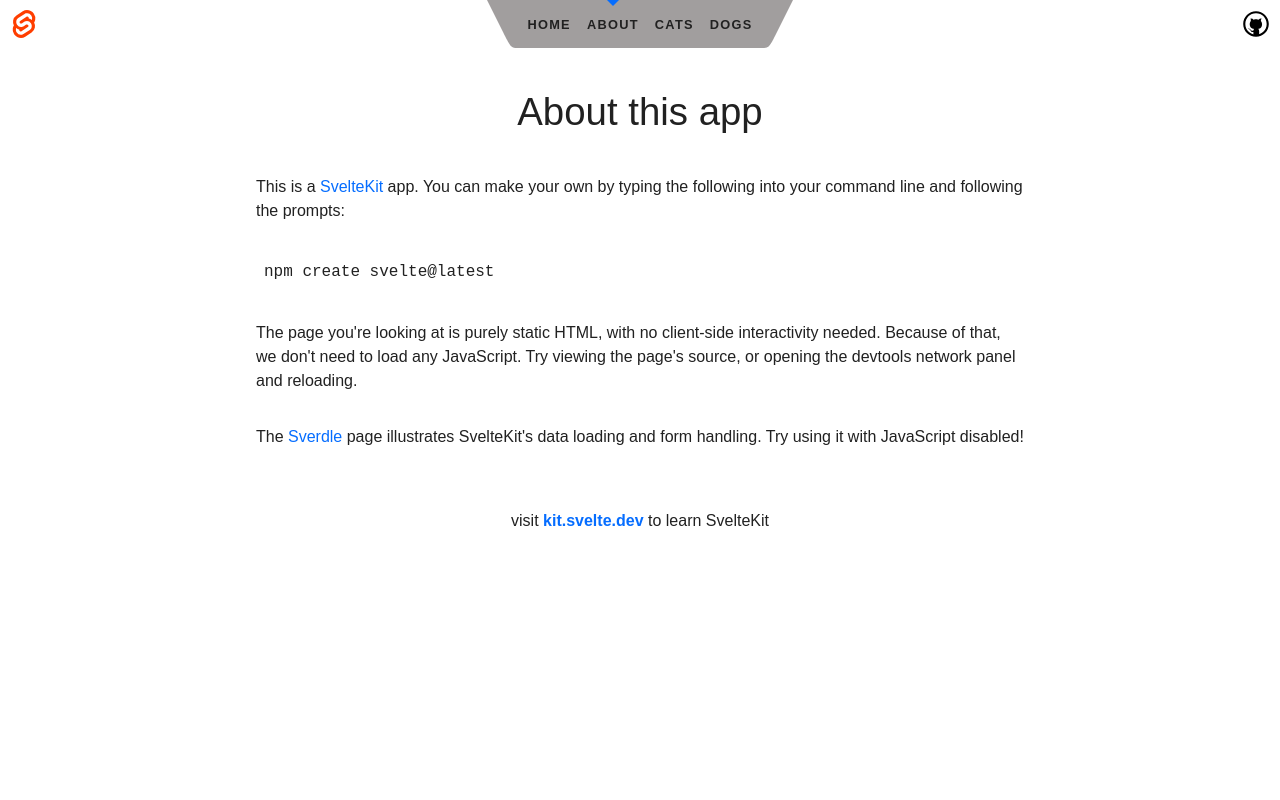
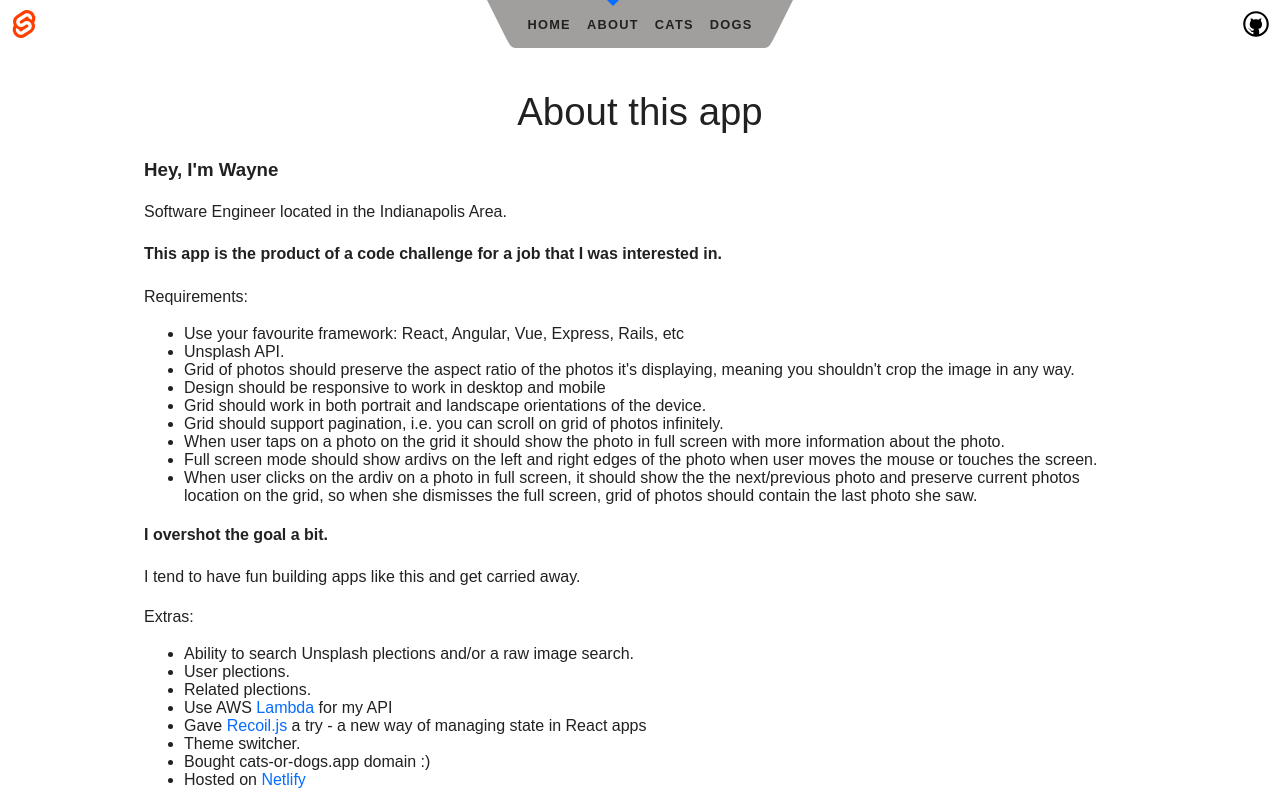
Before and after one commit to suprsidr/unsplash-gallery-svelte, a SvelteKit app: page /about in a window 1280 px wide. Built offline with nearby package versions, Linux system fonts and the light colour scheme.

Commit message:
new content

```diff
--- a/src/routes/about/+page.svelte
+++ b/src/routes/about/+page.svelte
@@ -3,24 +3,74 @@
 	<meta name="description" content="About this app" />
 </svelte:head>
 
-<div class="text-column">
+<div class="text-pumn">
 	<h1>About this app</h1>
 
-	<p>
-		This is a <a href="https://kit.svelte.dev">SvelteKit</a> app. You can make your own by typing the
-		following into your command line and following the prompts:
-	</p>
-
-	<pre>npm create svelte@latest</pre>
-
-	<p>
-		The page you're looking at is purely static HTML, with no client-side interactivity needed.
-		Because of that, we don't need to load any JavaScript. Try viewing the page's source, or opening
-		the devtools network panel and reloading.
-	</p>
-
-	<p>
-		The <a href="/sverdle">Sverdle</a> page illustrates SvelteKit's data loading and form handling. Try
-		using it with JavaScript disabled!
-	</p>
+	<div>
+		<h3>Hey, I'm Wayne</h3>
+		<p>Software Engineer located in the Indianapolis Area.</p>
+	</div>
+	<div>
+		<h4>This app is the product of a code challenge for a job that I was interested in.</h4>
+		<p>Requirements:</p>
+		<ul>
+			<li>Use your favourite framework: React, Angular, Vue, Express, Rails, etc</li>
+			<li>Unsplash API.</li>
+			<li>
+				Grid of photos should preserve the aspect ratio of the photos it's displaying, meaning you
+				shouldn't crop the image in any way.
+			</li>
+			<li>Design should be responsive to work in desktop and mobile</li>
+			<li>Grid should work in both portrait and landscape orientations of the device.</li>
+			<li>Grid should support pagination, i.e. you can scroll on grid of photos infinitely.</li>
+			<li>
+				When user taps on a photo on the grid it should show the photo in full screen with more
+				information about the photo.
+			</li>
+			<li>
+				Full screen mode should show ardivs on the left and right edges of the photo when user moves
+				the mouse or touches the screen.
+			</li>
+			<li>
+				When user clicks on the ardiv on a photo in full screen, it should show the the
+				next/previous photo and preserve current photos location on the grid, so when she dismisses
+				the full screen, grid of photos should contain the last photo she saw.
+			</li>
+		</ul>
+	</div>
+	<div>
+		<h4>I overshot the goal a bit.</h4>
+		<p>I tend to have fun building apps like this and get carried away.</p>
+		<p>Extras:</p>
+		<ul>
+			<li>Ability to search Unsplash plections and/or a raw image search.</li>
+			<li>User plections.</li>
+			<li>Related plections.</li>
+			<li>
+				Use AWS{' '}
+				<a href="https://github.com/suprsidr/unsplash-lambda" title="unsplash-lambda">
+					Lambda
+				</a>{' '}
+				for my API
+			</li>
+			<li>
+				Gave{' '}
+				<a href="https://recoiljs.org/" title="Recoil.js"> Recoil.js </a>{' '}
+				a try - a new way of managing state in React apps
+			</li>
+			<li>Theme switcher.</li>
+			<li>Bought cats-or-dogs.app domain :)</li>
+			<li>
+				Hosted on{' '}
+				<a href="https://www.netlify.com/" title="Netlify"> Netlify </a>
+			</li>
+		</ul>
+		<p>
+			Find the{' '}
+			<a href="https://github.com/suprsidr/unsplash-gallery-svelte" title="unsplash-gallery-svelte">
+				repo
+			</a>{' '}
+			on Github.
+		</p>
+	</div>
 </div>
```
